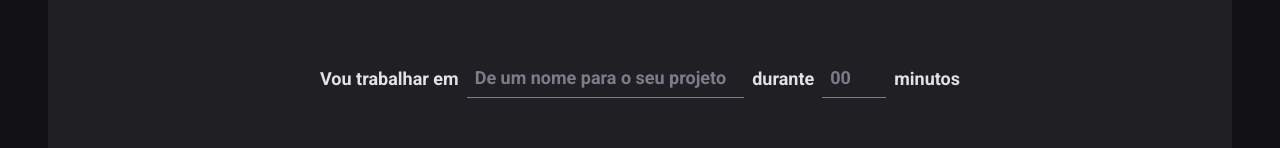
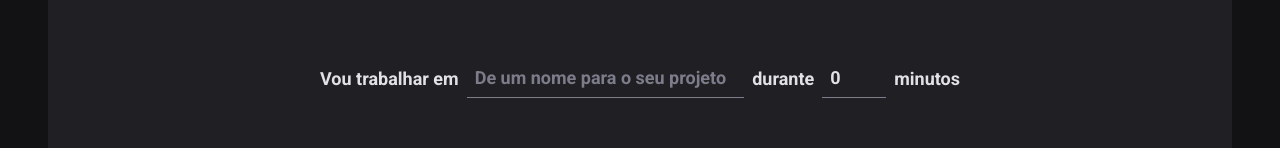
Before and after one commit to Hugovarellaa/Ignite-lab, a React (Vite) app in the folder ignite-timer/: page / in a window 1280 px wide. Shown: the part 166-314 px from the top of the page. Built offline with nearby package versions, Linux system fonts and the light colour scheme.

Commit message:
React-Hook-Form com zod para autenticacao

```diff
--- a/ignite-timer/package.json
+++ b/ignite-timer/package.json
@@ -11,12 +11,14 @@
     "fix": "eslint src --ext .ts,.tsx --fix"
   },
   "dependencies": {
+    "@hookform/resolvers": "^2.9.7",
     "phosphor-react": "^1.4.1",
     "react": "^18.2.0",
     "react-dom": "^18.2.0",
     "react-hook-form": "^7.34.0",
     "react-router-dom": "^6.3.0",
-    "styled-components": "^5.3.5"
+    "styled-components": "^5.3.5",
+    "zod": "^3.17.10"
   },
   "devDependencies": {
     "@rocketseat/eslint-config": "^1.1.3",
--- a/ignite-timer/src/pages/Home/index.tsx
+++ b/ignite-timer/src/pages/Home/index.tsx
@@ -1,6 +1,8 @@
 /* eslint-disable prettier/prettier */
+import { zodResolver } from "@hookform/resolvers/zod";
 import { Play } from "phosphor-react";
 import { useForm } from "react-hook-form";
+import * as zod from "zod";
 
 import {
   ContainerHome,
@@ -12,12 +14,31 @@
   TaskInput
 } from "./styles";
 
+const newCycleFormValidationSchema = zod.object({
+  task: zod.string().min(1, "Informe a tarefa"),
+  minutesAmount: zod
+    .number()
+    .min(5, "O Ciclo precisa ter no mínimo 05 minutos")
+    .max(60, "O Ciclo precisa ser de máximo 60 minutos"),
+});
+
+type NewCycleFormData = zod.infer<typeof newCycleFormValidationSchema>;
+
+
 export function Home() {
-  const { register, handleSubmit, watch } = useForm();
+  const { register, handleSubmit, watch, reset } = useForm<NewCycleFormData>({
+    resolver: zodResolver(newCycleFormValidationSchema),
+    defaultValues: {
+      task: "",
+      minutesAmount: 0 ,
+    },
+  });
+
   const task = watch("task");
   const isSubmitDisabled = !task;
 
-  function handleCreateNewCycle(data: any) {
+  function handleCreateNewCycle(data: NewCycleFormData) {
+    reset()
     console.log(data);
   }
 
```
Also changed, not shown: 1 other file (tests, documents, lock files or other folders).
